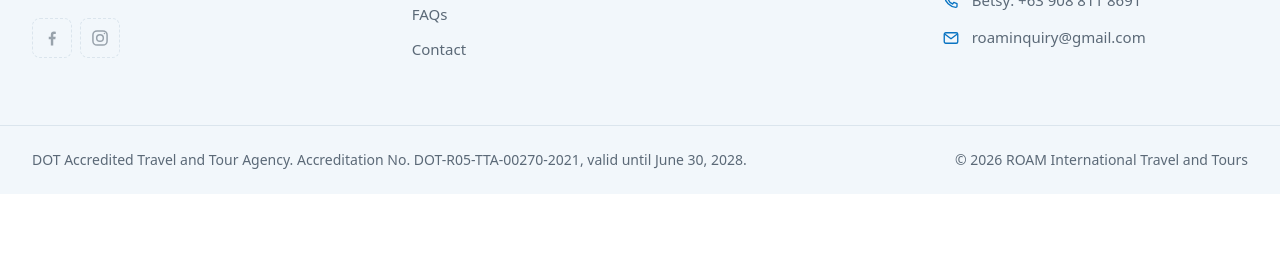
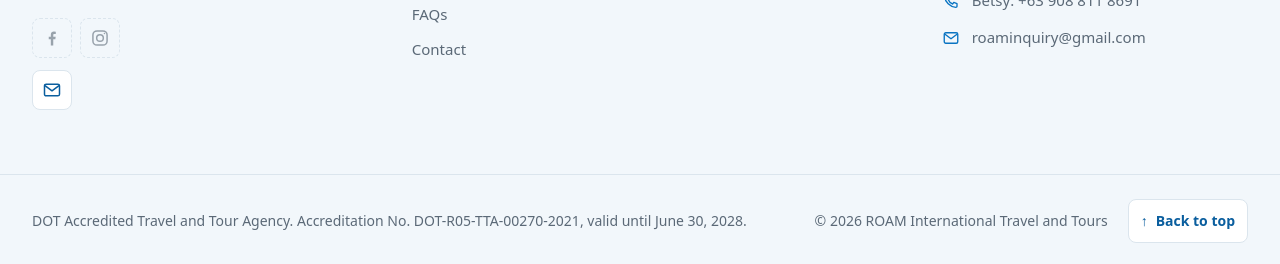
Before and after one commit to jill1214/roam-international, a Next.js app: page / in a window 1280 px wide. Shown: the part 7355-7619 px from the top of the page. Before the commit the page ends 7549 px from the top, so only its background shows below. Built offline with nearby package versions, Linux system fonts and the light colour scheme; no server answers.

Commit message:
Add clickable email shortcut and footer back-to-top link

```diff
--- a/src/components/Footer.tsx
+++ b/src/components/Footer.tsx
@@ -8,8 +8,8 @@ import { FacebookIcon, InstagramIcon, MailIcon, PhoneIcon, PinIcon, WhatsAppIcon
 
 export function Footer() {
   const socials = [
-    { key: "facebook", label: "Facebook", href: site.social.facebook, Icon: FacebookIcon },
-    { key: "instagram", label: "Instagram", href: site.social.instagram, Icon: InstagramIcon },
+    { key: "facebook", label: "Facebook", href: site.social.facebook, Icon: FacebookIcon, color: "text-[#0866FF]" },
+    { key: "instagram", label: "Instagram", href: site.social.instagram, Icon: InstagramIcon, color: "text-[#C13584]" },
   ];
 
   return (
@@ -21,10 +21,10 @@ export function Footer() {
             A locally owned, DOT-accredited travel and tour agency in Legazpi City, guiding travelers from planning to departure since {site.established.year}.
           </p>
           <ul className="mt-5 flex gap-2" aria-label="Social media">
-            {socials.map(({ key, label, href, Icon }) => (
+            {socials.map(({ key, label, href, Icon, color }) => (
               <li key={key}>
                 {href ? (
-                  <a href={href} target="_blank" rel="noopener noreferrer" className="inline-flex size-10 items-center justify-center rounded-lg border border-line bg-white text-brand-700 hover:border-brand-300">
+                  <a href={href} target="_blank" rel="noopener noreferrer" className={`inline-flex size-10 items-center justify-center rounded-lg border border-line bg-white hover:border-brand-300 ${color}`}>
                     <Icon /><span className="sr-only">{label}</span>
                   </a>
                 ) : (
@@ -36,6 +36,9 @@ export function Footer() {
               </li>
             ))}
           </ul>
+          <a href={`mailto:${site.email}`} aria-label="Email ROAM" className="mt-3 inline-flex size-10 items-center justify-center rounded-lg border border-line bg-white text-brand-700 hover:border-brand-300">
+            <MailIcon />
+          </a>
         </div>
 
         <nav aria-label="Footer">
@@ -90,7 +93,7 @@ export function Footer() {
           <p>
             {site.accreditation.label}. Accreditation No. {site.accreditation.number}, valid until {site.accreditation.validUntil}.
           </p>
-          <p>© {new Date().getFullYear()} {site.name}</p>
+          <div className="flex items-center gap-5"><p>© {new Date().getFullYear()} {site.name}</p><a href="#top" className="inline-flex min-h-11 items-center gap-2 rounded-lg border border-line bg-white px-3 font-semibold text-brand-700 hover:border-brand-300" aria-label="Back to top"><span aria-hidden="true">↑</span> Back to top</a></div>
         </Container>
       </div>
     </footer>
```
